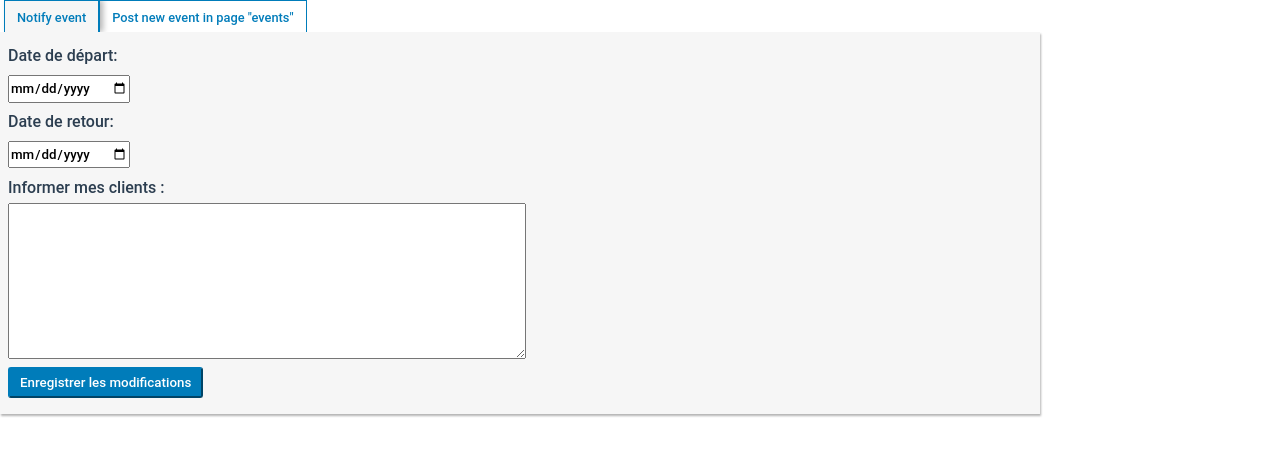
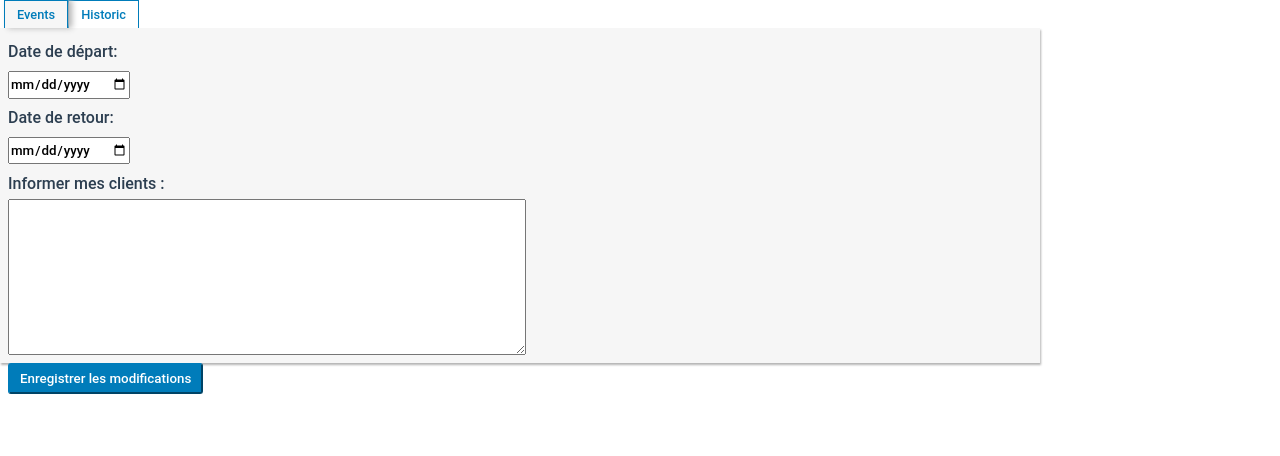
Before and after one commit to MaxDevProjects/store_s_events, a Vue app: page / in a window 1280 px wide. Shown: the top 456 px of the page. Built offline with nearby package versions, Linux system fonts and the light colour scheme.

Commit message:
display sql list

```diff
--- a/src/App.vue
+++ b/src/App.vue
@@ -1,17 +1,14 @@
 <template>
   <Pagination/>
-  <Form/>
 </template>
 
 <script>
-import Form from "./components/Form";
 import Pagination from "./components/Pagination";
 
 export default {
   name: 'App',
   components: {
     Pagination,
-    Form,
   }
 }
 </script>
--- a/src/components/Form.vue
+++ b/src/components/Form.vue
@@ -31,7 +31,7 @@ export default {
   },
   methods: {
     submit() {
-      if (this.date_de_depart !== "" && this.message !== "") {
+      if (this.date_de_depart !== "" && this.message !== "" && this.message.length < 255) {
         axios.post('http://localhost/ownplugins_sandbox/wp-content/plugins/store-s-events/GetDataStoreEvents.php?',null, {
           params: {
             request: 1,
@@ -41,11 +41,8 @@ export default {
           }
         })
         .then((response) => {
-          console.log(response)
-          console.log(response.status)
           if (response.status === 200) {
             console.log("success save")
-            console.log(response.config.data)
           } else {
             console.log("failed save")
           }
--- /dev/null
+++ b/src/components/Historic.vue
@@ -0,0 +1,53 @@
+<template>
+  <p>Watch your historic 😀</p>
+  <table>
+    <tr>
+      <th>Date de départ</th>
+      <th>Date de retour</th>
+      <th>Message</th>
+      <th></th>
+    </tr>
+    <tr v-for="data in allData" :key="data.id">
+      <td>{{data.date_depart}}</td>
+      <td>{{ data.date_retour }}</td>
+      <td>{{ data.message }}</td>
+      <td>❌</td>
+    </tr>
+  </table>
+</template>
+
+<script>
+import axios from "axios";
+
+export default {
+  name: "Historic",
+  data() {
+    return {
+      allData: ''
+    }
+  },
+  mounted() {
+    axios.get('http://localhost/ownplugins_sandbox/wp-content/plugins/store-s-events/getAllDataEvents.php')
+    .then(response => {
+      this.allData = response.data
+    })
+    .catch(error => {
+      console.log(error)
+    })
+  }
+}
+</script>
+
+<style scoped>
+div {
+  width: 100%;
+}
+table {
+  width: 80%;
+  display: inline-block;
+  text-align: left;
+}
+th, td {
+  padding: 4px 16px;
+}
+</style>
--- a/src/components/Pagination.vue
+++ b/src/components/Pagination.vue
@@ -1,16 +1,34 @@
 <template>
     <ul>
-        <li class="isactive"><a href="#take-a-break">Notify event</a></li>
-        <li><a href="#post-event">Post new event in page "events" </a></li>
+      <li
+          v-for="item in menuItems" :key="item"
+          @click="isActive = item"
+          :class="{isActive : isActive === item}"
+      >{{item}}</li>
     </ul>
+    <div v-if="isActive === 'Events' ">
+        <Form/>
+    </div>
+    <div v-if="isActive === 'Historic' ">
+        <Historic/>
+    </div>
 </template>
 
 <script>
+import Form from "@/components/Form";
+import Historic from "@/components/Historic";
 export default {
     name: 'Pagination',
-    props: {
+  components: {Historic, Form},
+  props: {
         current: String
-    }
+    },
+  data() {
+      return {
+        menuItems: ['Events','Historic'],
+        isActive: "Events",
+      }
+  }
 }
 </script>
 
@@ -28,14 +46,16 @@ export default {
         border-bottom: none;
     }
 
-    li a {
+    li{
         text-decoration: none;
         color: #007cba;
         font-size: .8rem;
+        cursor: pointer;
     }
 
-    li.isactive {
+    li.isActive {
         background: #f6f6f6;
         box-shadow: 4px 0 6px #b4b4b4;
+        z-index: 99;
     }
 </style>
```
Also changed, not shown: 4 other files (tests, documents, lock files or other folders).
